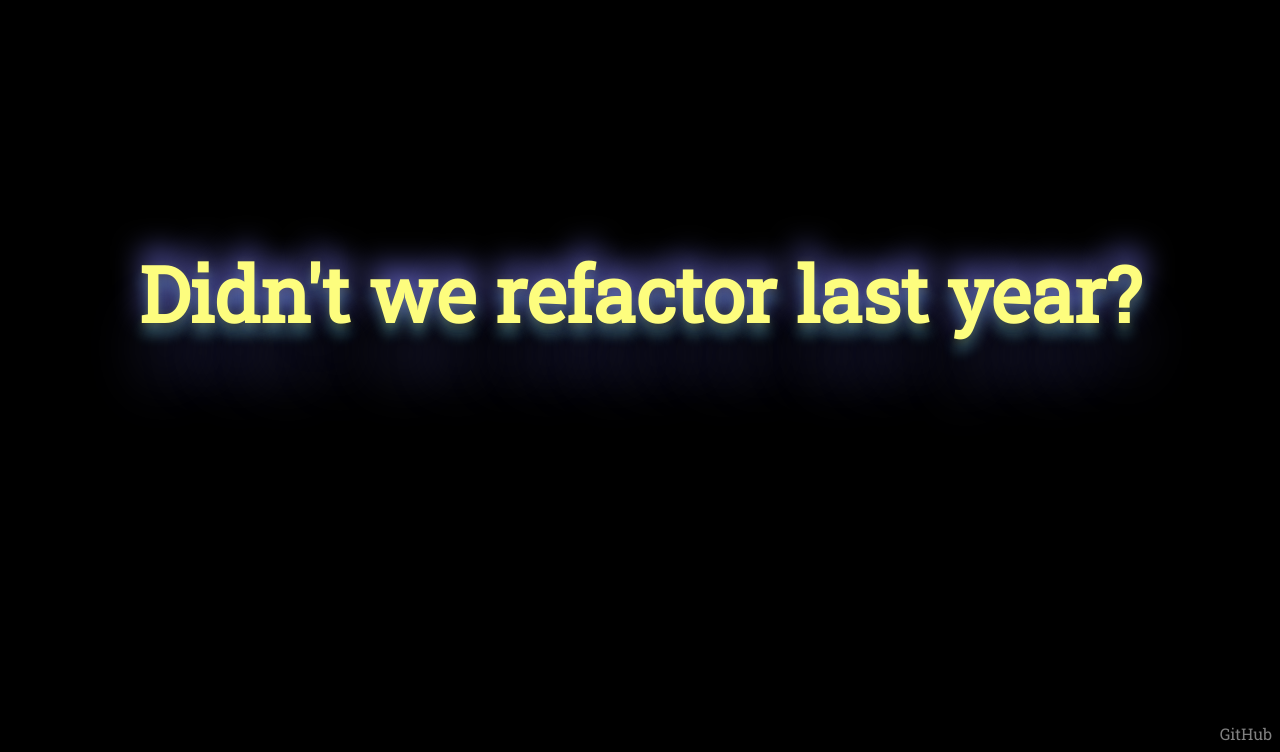
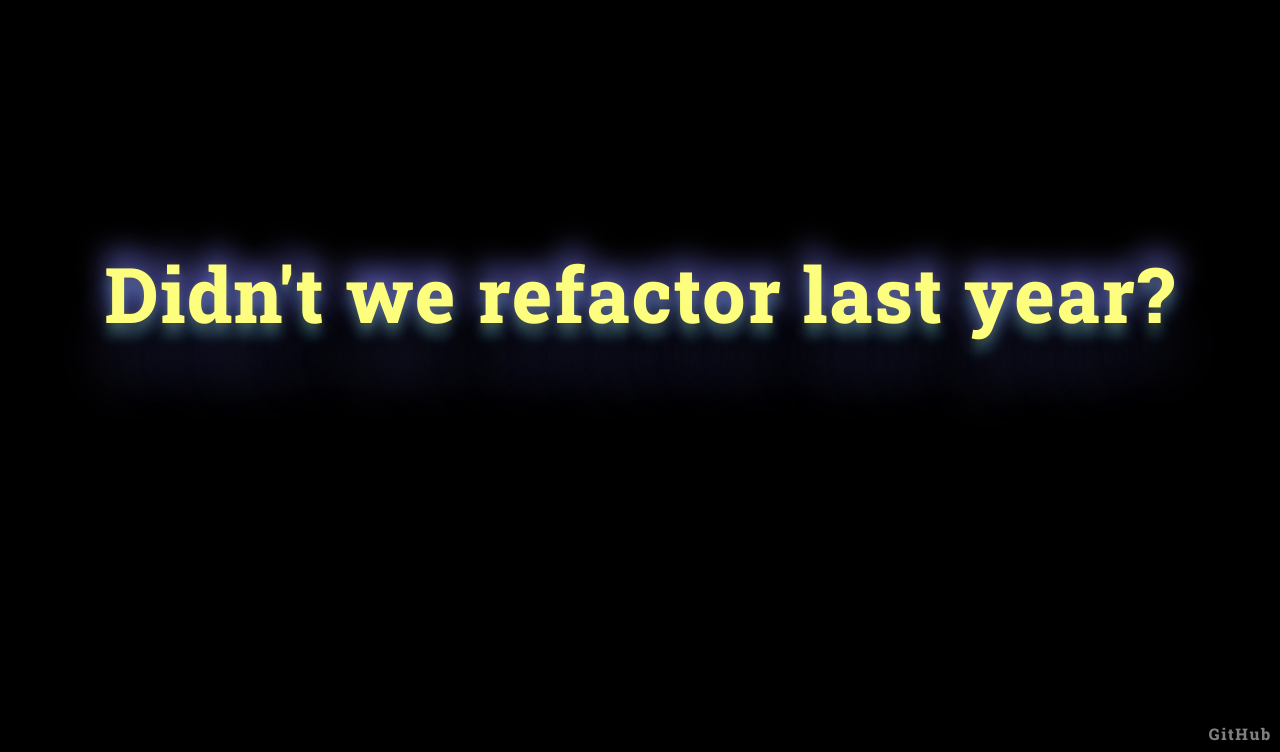
Before and after one commit to cherouvim/famous-last-words.com, a website: page index.html in a window 1280 px wide. Shown: the part 48-800 px from the top of the page. Drawn offline with Linux system fonts and the light colour scheme.

Commit message:
fix: Usage of Roboto Slab only.

```diff
--- a/index.html
+++ b/index.html
@@ -13,15 +13,14 @@
     <link rel="preconnect" href="https://fonts.googleapis.com" />
     <link rel="preconnect" href="https://fonts.gstatic.com" crossorigin />
     <link
-      href="https://fonts.googleapis.com/css2?family=Dancing+Script:wght@500&family=Roboto+Slab&display=swap"
+      href="https://fonts.googleapis.com/css2?family=Roboto+Slab:wght@800&display=swap"
       rel="stylesheet"
     />
     <style>
       body {
         background: #000;
-        /* font-family: Verdana, Geneva, Tahoma, sans-serif; */
-        /* font-family: 'Dancing Script', Geneva, Tahoma, sans-serif; */
-        font-family: "Roboto Slab", Geneva, Tahoma, sans-serif;
+        font-family: "Roboto Slab", Verdana, Geneva, Tahoma, sans-serif;
+        letter-spacing: 0.1em;
       }
       h1 {
         text-align: center;
```
